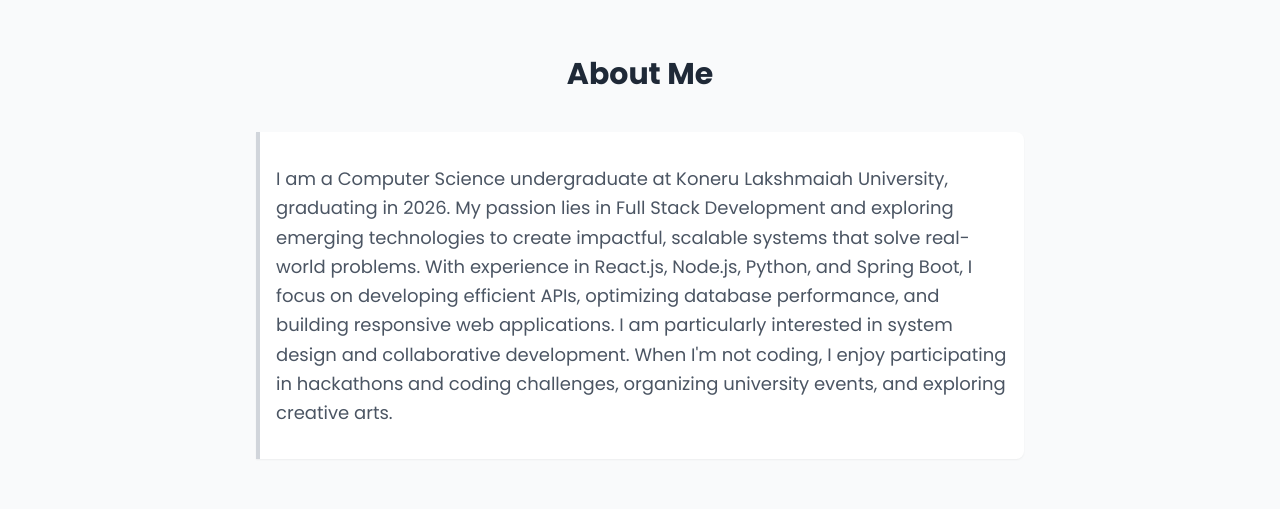
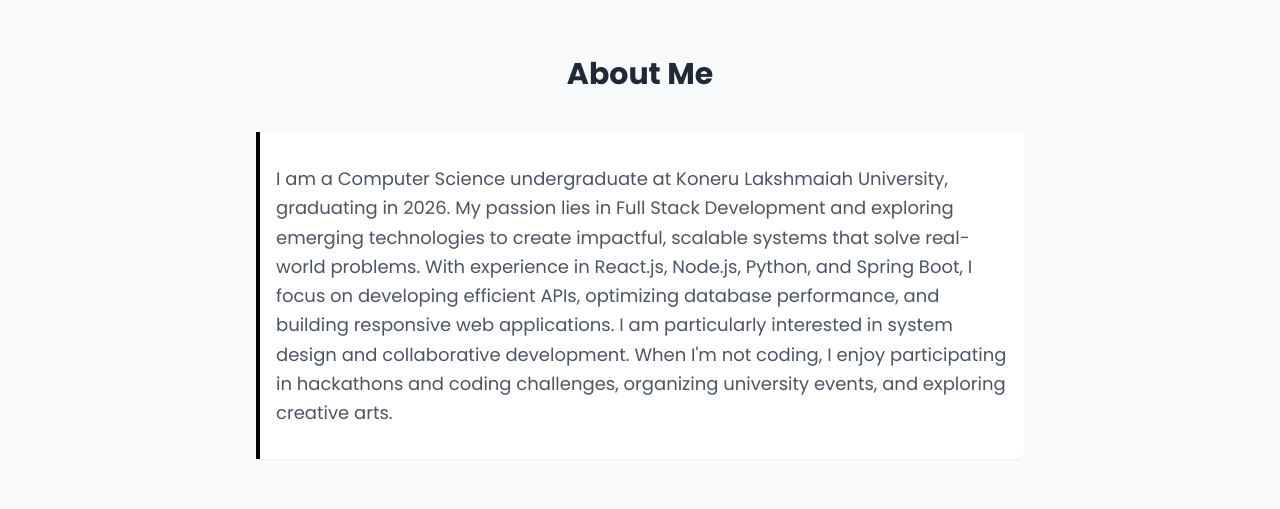
Before and after one commit to RevathiKondaveeti/revathi-portfolio-showcase, a React (Vite) app: page / in a window 1280 px wide. Shown: the part 840-1349 px from the top of the page. Built offline with nearby package versions, Linux system fonts and the light colour scheme.

Commit message:
Replace blue with black
Replaced instances of the color blue with black in the "About Me" section.

```diff
--- a/src/components/About.tsx
+++ b/src/components/About.tsx
@@ -6,7 +6,7 @@ const About = () => {
         <h2 className="text-3xl font-bold text-gray-800 mb-10 text-center">About Me</h2>
 
         <div className="max-w-3xl mx-auto">
-          <p className="text-gray-600 leading-relaxed text-lg space-y-4 px-4 py-8 border-l-4 border-gray-300 bg-white shadow-sm rounded-r-lg">
+          <p className="text-gray-600 leading-relaxed text-lg space-y-4 px-4 py-8 border-l-4 border-black bg-white shadow-sm rounded-r-lg">
             I am a Computer Science undergraduate at Koneru Lakshmaiah University, graduating in 2026.
             My passion lies in Full Stack Development and exploring emerging technologies to create impactful,
             scalable systems that solve real-world problems. With experience in React.js, Node.js, Python, and Spring Boot,
```
